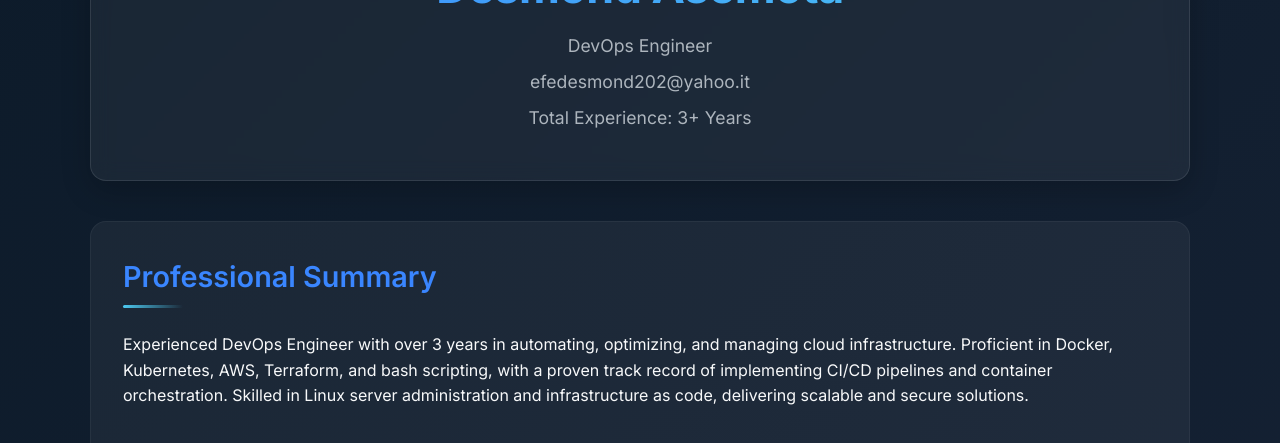
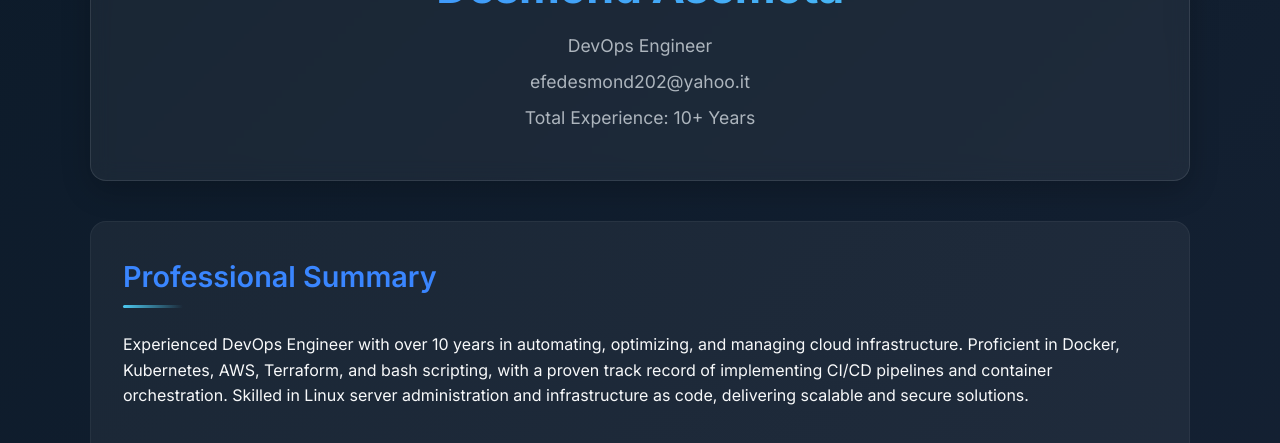
Before and after one commit to handes007/my-portfolio, a Flask app: page / in a window 1280 px wide. Shown: the part 121-564 px from the top of the page. Run offline with Flask 3, Linux system fonts and the light colour scheme.

Commit message:
change 3

```diff
--- a/templates/index.html
+++ b/templates/index.html
@@ -274,12 +274,12 @@
             <h1>Desmond Asemota</h1>
             <p>DevOps Engineer</p>
             <p>efedesmond202@yahoo.it</p>
-            <p>Total Experience: 3+ Years</p>
+            <p>Total Experience: 10+ Years</p>
         </header>
 
         <section class="section summary">
             <h2>Professional Summary</h2>
-            <p>Experienced DevOps Engineer with over 3 years in automating, optimizing, and managing cloud infrastructure. Proficient in Docker, Kubernetes, AWS, Terraform, and bash scripting, with a proven track record of implementing CI/CD pipelines and container orchestration. Skilled in Linux server administration and infrastructure as code, delivering scalable and secure solutions.</p>
+            <p>Experienced DevOps Engineer with over 10 years in automating, optimizing, and managing cloud infrastructure. Proficient in Docker, Kubernetes, AWS, Terraform, and bash scripting, with a proven track record of implementing CI/CD pipelines and container orchestration. Skilled in Linux server administration and infrastructure as code, delivering scalable and secure solutions.</p>
         </section>
 
         <section class="section">
```
Also changed, not shown: .github/workflows/ci.yml.
